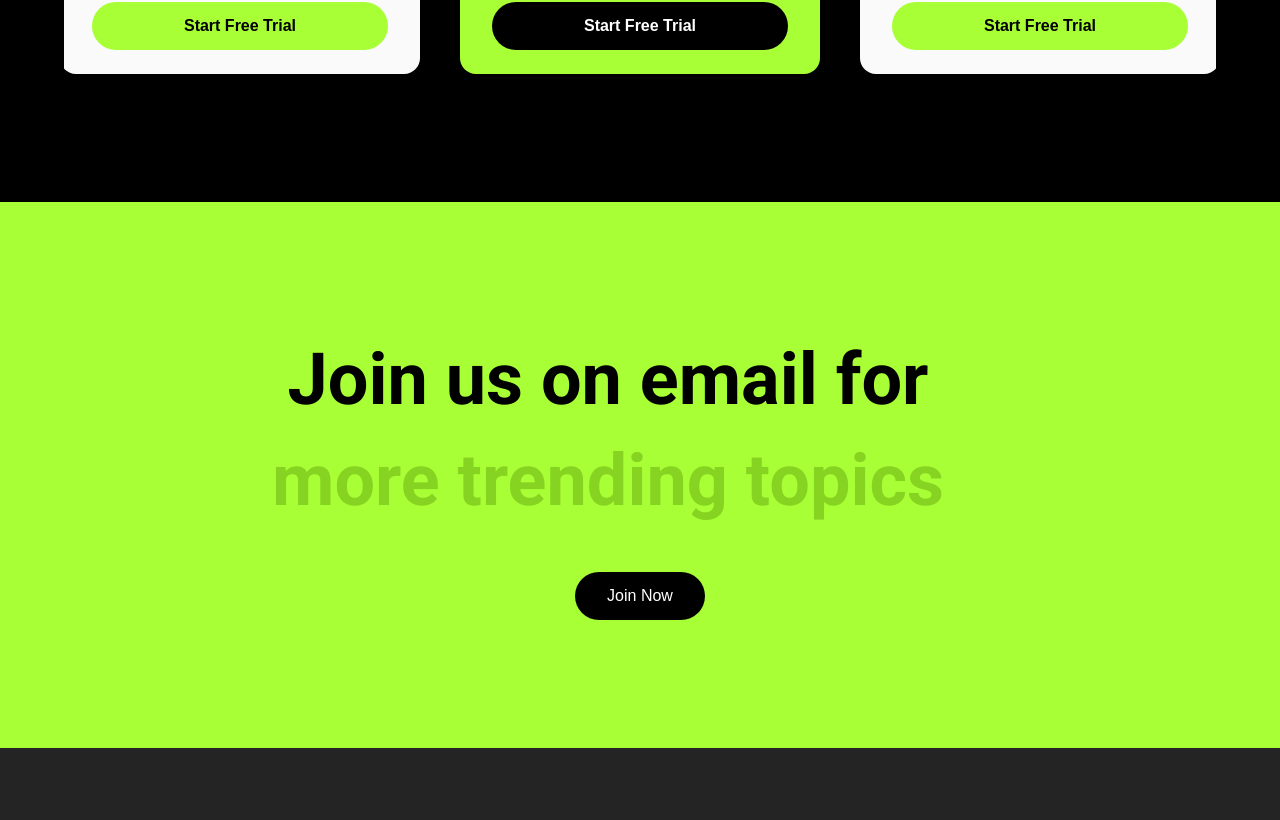
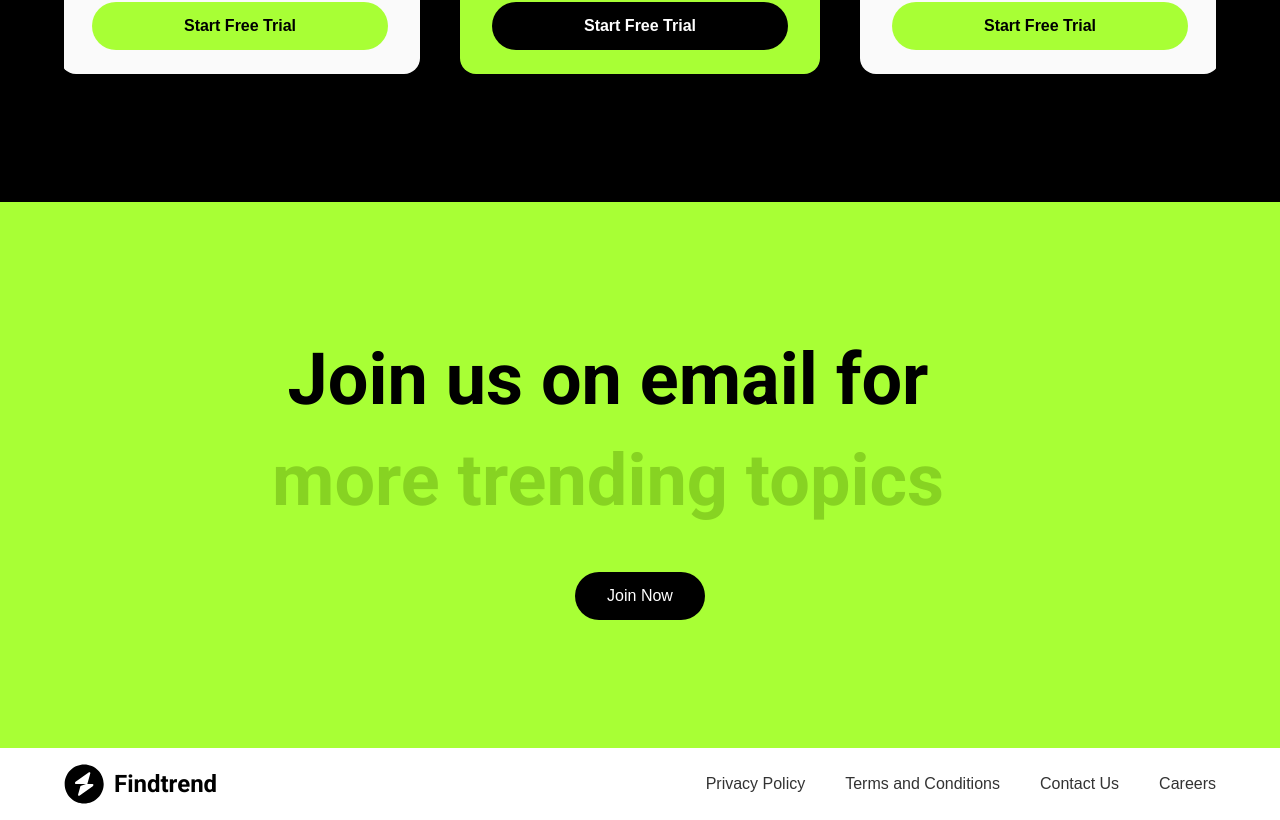
Before and after one commit to Mjas360/findtrend, a React (Vite) app: page / in a window 1280 px wide. Shown: the part 6409-7229 px from the top of the page. Before the commit the page ends 7157 px from the top, so only its background shows below. Built offline with nearby package versions, Linux system fonts and the light colour scheme.

Commit message:
Refactor layout and styles

```diff
--- a/src/constants.ts
+++ b/src/constants.ts
@@ -4,6 +4,13 @@ export const NavlinksTitle = [
   "Pricing",
   "Solution",
   "Features",
+];
+
+export const FooterlinksTitle = [
+  "Privacy Policy",
+  "Terms and Conditions",
+  "Contact Us",
+  "Careers",
 ];
 
 export const FancyFloatingCardTextAndIcon = [
--- a/src/custom-style-components/landingPageStyles.ts
+++ b/src/custom-style-components/landingPageStyles.ts
@@ -446,9 +446,12 @@ export const FancyFloatingCardResponsiveWrapper = styled.div`
   }
 `;
 
-export const SectionsStyles = styled(PgeResponsiveWidth)`
+export const SectionsStyles = styled(PgeResponsiveWidth)<{
+  $noPadding?: boolean;
+}>`
   //width: 100vw;
-  padding: clamp(80px, 10vw, 140px) 12px;
+  padding: ${(props) =>
+    props.$noPadding ? "auto" : "clamp(80px, 10vw, 140px) 12px"};
   overflow: hidden;
   box-sizing: border-box;
   flex-shrink: 0;
@@ -652,15 +655,23 @@ export const Divider = styled.div<{ $color?: string }>`
   }
 `;
 
-export const PricingWrapper = styled.div`
+export const ResponsiveWrapper = styled.div<{ $justifyItems?: string }>`
   display: flex;
   align-items: center;
-  justify-content: center;
+  justify-content: ${(props) => props.$justifyItems || "center"};
   gap: 40px;
+  width: 100%;
 
   @media (max-width: 768px) {
     flex-direction: column;
     gap: 24px;
+  }
+`;
+
+export const FooterStyles = styled(ResponsiveWrapper)`
+  @media (max-width: 768px) {
+    margin: 80px 0px;
+
   }
 `;
 
--- a/src/pages/landing-page/LandingPage.tsx
+++ b/src/pages/landing-page/LandingPage.tsx
@@ -4,6 +4,7 @@ import SectionOne from "./components/SectionOne";
 import SectionThree from "./components/SectionThree";
 import SectionFour from "./components/SectionFour";
 import SectionFive from "./components/SectionFive";
+import Footer from "./components/Footer";
 
 export default function LandingPage() {
   return (
@@ -14,6 +15,7 @@ export default function LandingPage() {
       <SectionThree />
       <SectionFour />
       <SectionFive />
+      <Footer />
     </div>
   );
 }
--- a/src/pages/landing-page/components/SectionFour.tsx
+++ b/src/pages/landing-page/components/SectionFour.tsx
@@ -10,7 +10,7 @@ import {
   SectionsStyles,
   Switch,
   TextAndArrow,
-  PricingWrapper,
+  ResponsiveWrapper,
 } from "../../../custom-style-components/landingPageStyles";
 import { getImage } from "../../utils/utility";
 import { PricingInfo } from "../../../constants";
@@ -60,7 +60,7 @@ export default function SectionFour() {
               />
             </TextAndArrow>
           </FlexWithCustomGapStyles>
-          <PricingWrapper>
+          <ResponsiveWrapper>
             {PricingInfo.map((info, index) => (
               <PricingCard $bgColor={info.bgColor} key={info.type + index}>
                 <H1
@@ -124,7 +124,7 @@ export default function SectionFour() {
                 </ButtonStyles>
               </PricingCard>
             ))}
-          </PricingWrapper>
+          </ResponsiveWrapper>
         </FlexWithCustomGapStyles>
       </SectionsStyles>
     </AppWrapperStyles>
```
Also changed, not shown: public/assets/svgs/findtrend_logo_black.svg (added).
